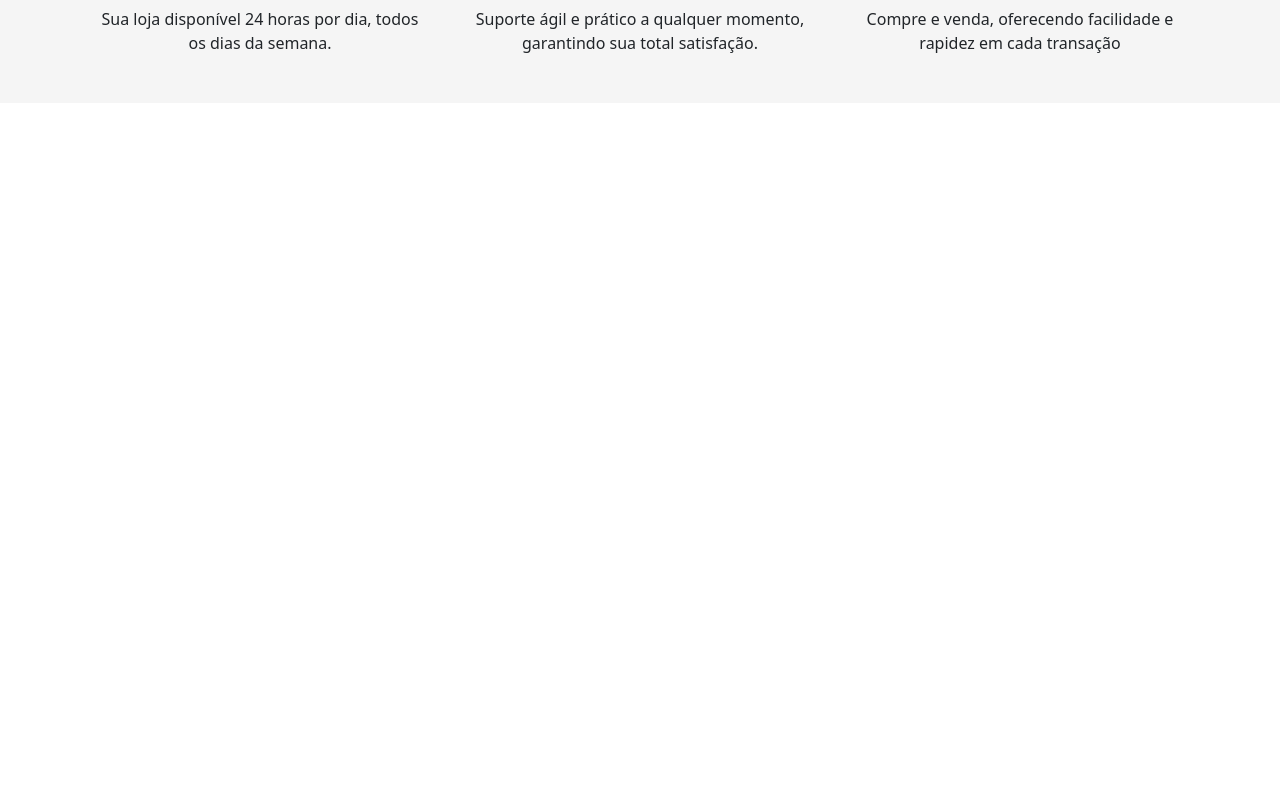
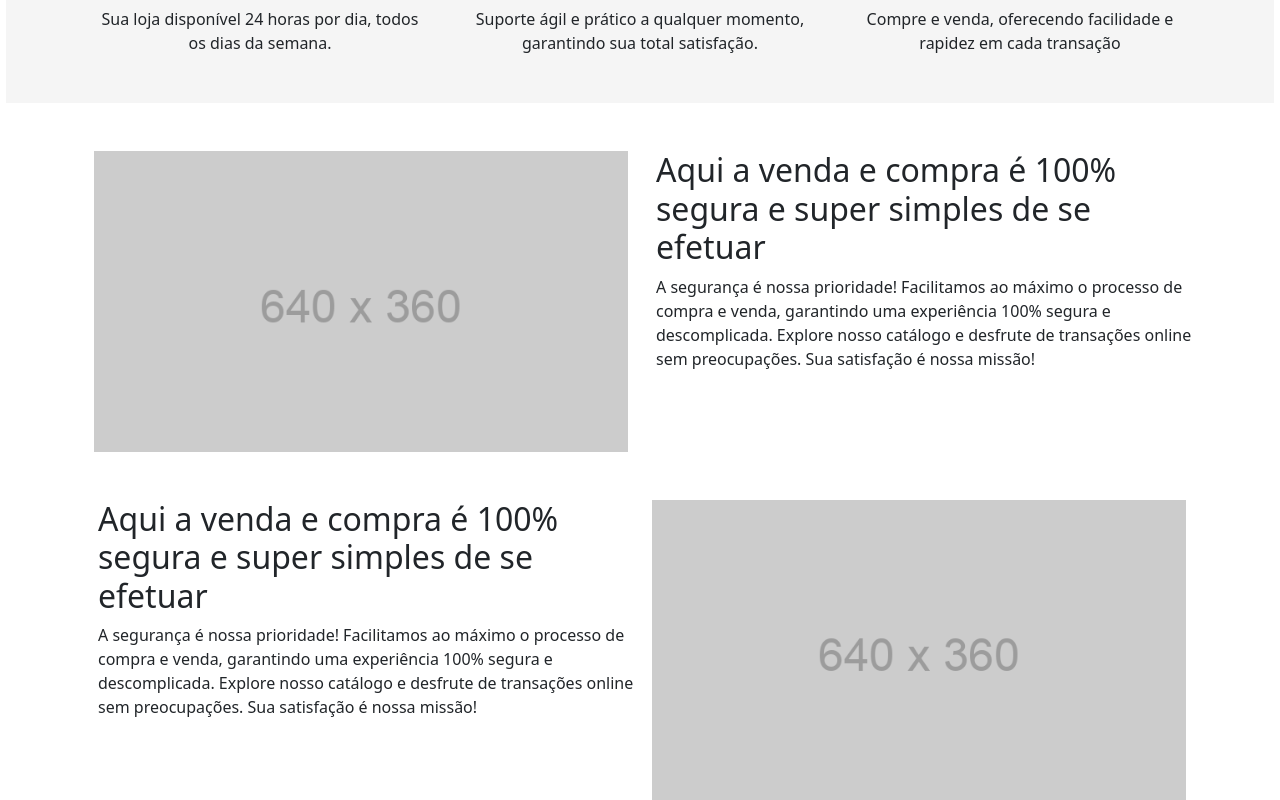
Before and after one commit to JoaoVMarques/marques-ecommerce, a React (Vite) app: page / in a window 1280 px wide. Shown: the part 885-1685 px from the top of the page. Before the commit the page ends 988 px from the top, so only its background shows below. Built offline with nearby package versions, Linux system fonts and the light colour scheme.

Commit message:
Consertando um pequeno bug e criando parte das imagens que vão apresentar o site

```diff
--- /dev/null
+++ b/src/pages/infoPage/ImageSection/imageTexts.ts
@@ -0,0 +1,6 @@
+export const securityText = `A segurança é nossa prioridade! Facilitamos ao máximo o processo de compra e venda,
+garantindo uma experiência 100% segura e descomplicada. Explore nosso catálogo e desfrute de transações online sem preocupações.
+Sua satisfação é nossa missão!`;
+
+export const sellerText = `
+`
--- /dev/null
+++ b/src/pages/infoPage/ImageSection/index.tsx
@@ -0,0 +1,34 @@
+import { Col, Container, Image, Row } from "react-bootstrap";
+import placeholder from '../../../imgs/placeholder-image.png'
+import { securityText } from "./imageTexts";
+
+function ImageSection() {
+  return (
+    <Container className="mt-5">
+      <Container className="mb-5">
+        <Row>
+          <Col sm={12} md={6}>
+            <Image src={ placeholder } className="w-100"/>
+          </Col>
+          <Col sm={12} md={6} className="p-0 ps-3">
+            <h2 className="font-weight-bold">Aqui a venda e compra é 100% segura e super simples de se efetuar</h2>
+            <p>{ securityText }</p>
+          </Col>
+        </Row>
+      </Container>
+      <Container>
+      <Row>
+          <Col sm={12} md={6} className="p-0 ps-3">
+            <h2 className="font-weight-bold">Aqui a venda e compra é 100% segura e super simples de se efetuar</h2>
+            <p>{ securityText }</p>
+          </Col>
+          <Col sm={12} md={6}>
+            <Image src={ placeholder } className="w-100"/>
+          </Col>
+        </Row>
+      </Container>
+    </Container>
+  );
+}
+
+export default ImageSection;
--- a/src/pages/infoPage/IntroSection/index.tsx
+++ b/src/pages/infoPage/IntroSection/index.tsx
@@ -4,7 +4,7 @@ import IconDescription from './IconDescription';
 
 function Intro() {
   return (
-    <Container className='gray-background min-vw-100 p-5'>
+    <Container className='gray-background min-vw-99 p-5'>
       <h2 className='text-center intro-text titlePurple mb-5'>
         <span className="title-orange">Comprar </span>
         e
--- a/src/pages/infoPage/index.tsx
+++ b/src/pages/infoPage/index.tsx
@@ -1,4 +1,5 @@
 import About from './AboutSection';
+import ImageSection from './ImageSection';
 import Intro from './IntroSection';
 
 function InfoPage() {
@@ -6,6 +7,7 @@ function InfoPage() {
     <>
       <About />
       <Intro />
+      <ImageSection />
     </>
   );
 }
--- a/src/style.css
+++ b/src/style.css
@@ -8,6 +8,10 @@
 
 .title-screen {
   font-size: calc(100% + 0.8vw + 1vh);
+}
+
+.min-vw-99 {
+  min-width: 99vw!important;
 }
 
 .icon-intro {
```
Also changed, not shown: src/imgs/placeholder-image.png (added).
